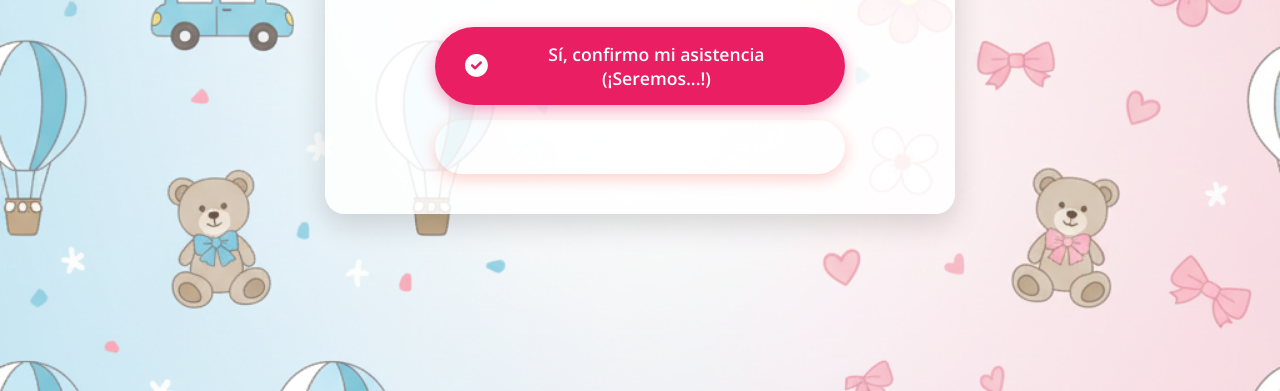
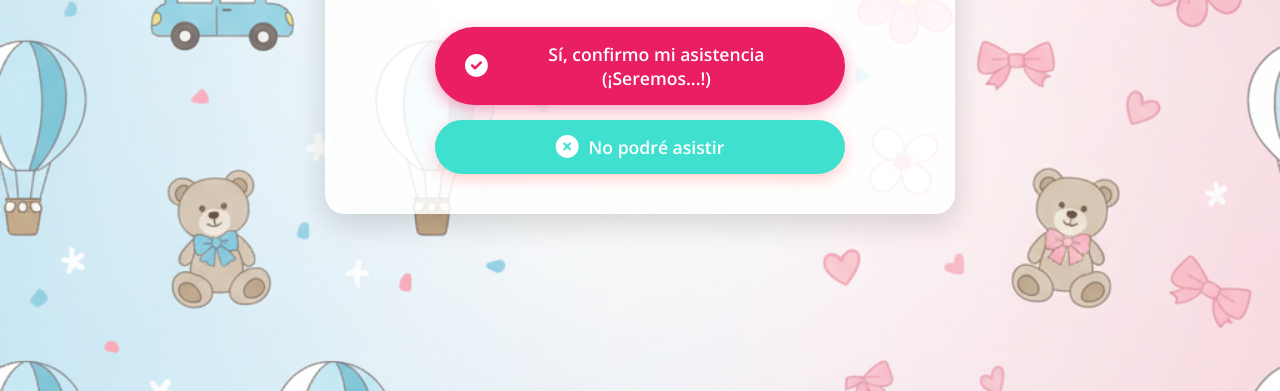
Before and after one commit to PequeCreacionesKaelHN/Invitaciones_Infantiles, a plain HTML site: page index.html in a window 1280 px wide. Shown: the part 409-800 px from the top of the page. Drawn offline with nearby package versions, Linux system fonts and the light colour scheme.

Commit message:
index.html

```diff
--- a/index.html
+++ b/index.html
@@ -112,7 +112,7 @@
 
         /* Estilo Específico para el Botón de Declinar (No) - Coral Suave */
         .boton-declina {
-            background-color: ##40E0D0;
+            background-color: #40E0D0;
             box-shadow: 0 5px 15px rgba(255, 138, 128, 0.4);
         }
 
```
